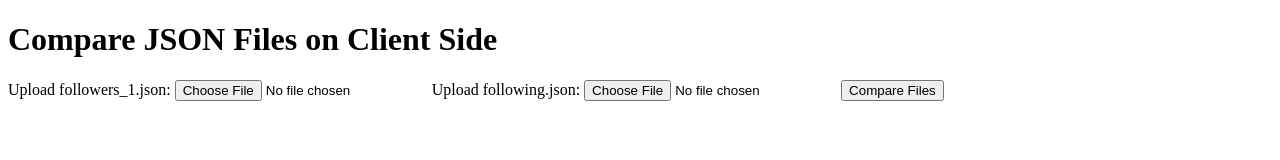
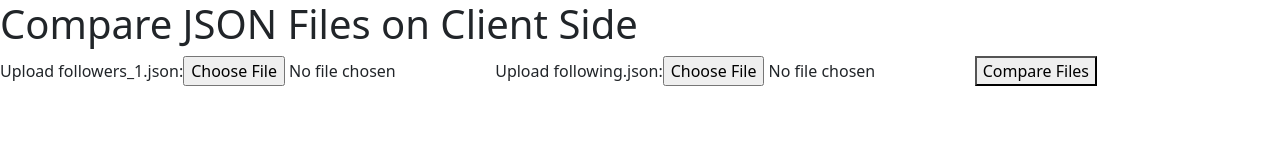
Before and after one commit to rulkimi/insta-nonfollowers, a website: page index.html in a window 1280 px wide. Drawn offline with nearby package versions, Linux system fonts and the light colour scheme.

Commit message:
update to use vue

```diff
--- a/index.html
+++ b/index.html
@@ -4,19 +4,101 @@
   <meta charset="UTF-8">
   <meta name="viewport" content="width=device-width, initial-scale=1.0">
   <title>Compare JSON Files on Client Side</title>
-  <script src="main.js" defer></script>
+  <link href="https://cdn.jsdelivr.net/npm/bootstrap@5.3.2/dist/css/bootstrap.min.css" rel="stylesheet" integrity="sha384-T3c6CoIi6uLrA9TneNEoa7RxnatzjcDSCmG1MXxSR1GAsXEV/Dwwykc2MPK8M2HN" crossorigin="anonymous">
+
+  <script src="https://unpkg.com/vue@3/dist/vue.global.js"></script>
+  <script src="https://cdn.jsdelivr.net/npm/bootstrap@5.3.2/dist/js/bootstrap.bundle.min.js" integrity="sha384-C6RzsynM9kWDrMNeT87bh95OGNyZPhcTNXj1NW7RuBCsyN/o0jlpcV8Qyq46cDfL" crossorigin="anonymous" defer></script>
 </head>
 <body>
-  <h1>Compare JSON Files on Client Side</h1>
-  <form id="uploadForm" enctype="multipart/form-data">
-    <label for="file1Input">Upload followers_1.json:</label>
-    <input type="file" name="file1Input" id="file1Input" accept=".json" onchange="validateFile('file1Input', 'followers_1.json')">
+  <div id="app">
+    <h1>Compare JSON Files on Client Side</h1>
+    <form id="uploadForm" enctype="multipart/form-data">
+      <label for="file1Input">Upload followers_1.json:</label>
+      <input type="file" name="file1Input" id="file1Input" accept=".json" @change="validateFile('file1Input', 'followers_1.json')">
+      <label for="file2Input">Upload following.json:</label>
+      <input type="file" name="file2Input" id="file2Input" accept=".json" @change="validateFile('file2Input', 'following.json')">
+      <button type="button" @click="compareFiles">Compare Files</button>
+    </form>
+    <div class="js-display"></div>
+  </div>
+  <script type="module">
+    const displayEl = document.querySelector('.js-display');
+    const { createApp, ref } = Vue;
 
-    <label for="file2Input">Upload following.json:</label>
-    <input type="file" name="file2Input" id="file2Input" accept=".json" onchange="validateFile('file2Input', 'following.json')">
+    createApp({
+      methods: {
+        validateFile(inputId, expectedFileName) {
+          const inputElement = document.getElementById(inputId);
+          const file = inputElement.files[0];
 
-    <button type="button" onclick="compareFiles()">Compare Files</button>
-  </form>
-  <div class="js-display"></div>
+          if (file) {
+            const fileName = file.name.toLowerCase();
+            const expectedFileNameLowerCase = expectedFileName.toLowerCase();
+
+            if (!fileName.endsWith('.json') || fileName !== expectedFileNameLowerCase) {
+              alert(`Please upload a valid ${expectedFileName} file.`);
+              inputElement.value = '';  // Clear the input field
+            }
+          }
+        },
+        compareFiles() {
+          const file1Input = document.getElementById('file1Input');
+          const file2Input = document.getElementById('file2Input');
+
+          const file1 = file1Input.files[0];
+          const file2 = file2Input.files[0];
+
+          if (file1 && file2) {
+            // Use FileReader to read the content of the files
+            const reader1 = new FileReader();
+            const reader2 = new FileReader();
+
+            reader1.onload = (e1) => {
+              reader2.onload = (e2) => {
+                const file1Content = e1.target.result;
+                const file2Content = e2.target.result;
+
+                // Perform the comparison using the provided function
+                const notInFollowers = this.compareFollowersAndFollowing(file1Content, file2Content);
+
+                const olElement = document.createElement('ol');
+                notInFollowers.forEach(unfollower => {
+                  const liElement = document.createElement('li');
+                  liElement.innerHTML = `<a href="${unfollower.href}" target="_blank">${unfollower.value}</a>`;
+                  olElement.appendChild(liElement);
+                });
+
+                displayEl.appendChild(olElement);
+
+                // Output the result
+                console.log('Entries present in following but not in followers:', notInFollowers);
+                alert('Comparison completed successfully! Results will be printed on the screen soon.');
+              };
+
+              reader2.readAsText(file2);
+            };
+
+            reader1.readAsText(file1);
+          } else {
+            alert('Please select both files.');
+          }
+        },
+        compareFollowersAndFollowing(file1Content, file2Content) {
+          const followersData = JSON.parse(file1Content);
+          const followingData = JSON.parse(file2Content);
+
+          // Extract usernames and href from followers and following
+          const followersInfo = followersData.map(entry => ({ value: entry.string_list_data[0]?.value, href: entry.string_list_data[0]?.href }));
+          const followingInfo = followingData.relationships_following.map(entry => ({ value: entry.string_list_data[0]?.value, href: entry.string_list_data[0]?.href }));
+
+          // Find entries in following but not in followers
+          return followingInfo.filter(followingEntry =>
+            !followersInfo.some(followerEntry => followerEntry.value === followingEntry.value)
+          );
+        }
+      }
+    }).mount('#app');
+
+  </script>
 </body>
 </html>
--- a/main.js
+++ /dev/null
@@ -1,73 +0,0 @@
-const displayEl = document.querySelector('.js-display');
-
-function validateFile(inputId, expectedFileName) {
-  const inputElement = document.getElementById(inputId);
-  const file = inputElement.files[0];
-
-  if (file) {
-    const fileName = file.name.toLowerCase();
-    const expectedFileNameLowerCase = expectedFileName.toLowerCase();
-
-    if (!fileName.endsWith('.json') || fileName !== expectedFileNameLowerCase) {
-      alert(`Please upload a valid ${expectedFileName} file.`);
-      inputElement.value = '';  // Clear the input field
-    }
-  }
-}
-
-function compareFiles() {
-  const file1Input = document.getElementById('file1Input');
-  const file2Input = document.getElementById('file2Input');
-
-  const file1 = file1Input.files[0];
-  const file2 = file2Input.files[0];
-
-  if (file1 && file2) {
-    // Use FileReader to read the content of the files
-    const reader1 = new FileReader();
-    const reader2 = new FileReader();
-
-    reader1.onload = function (e1) {
-      reader2.onload = function (e2) {
-        const file1Content = e1.target.result;
-        const file2Content = e2.target.result;
-
-        // Perform the comparison using the provided function
-        const notInFollowers = compareFollowersAndFollowing(file1Content, file2Content);
-
-        const olElement = document.createElement('ol');
-        notInFollowers.forEach(unfollower => {
-          const liElement = document.createElement('li');
-          liElement.innerHTML = `<a href="${unfollower.href}" target="_blank">${unfollower.value}</a>`;
-          olElement.appendChild(liElement);
-        });
-
-        displayEl.appendChild(olElement);
-
-        // Output the result
-        console.log('Entries present in following but not in followers:', notInFollowers);
-        alert('Comparison completed successfully! Results will be printed on the screen soon.');
-      };
-
-      reader2.readAsText(file2);
-    };
-
-    reader1.readAsText(file1);
-  } else {
-    alert('Please select both files.');
-  }
-}
-
-function compareFollowersAndFollowing(file1Content, file2Content) {
-  const followersData = JSON.parse(file1Content);
-  const followingData = JSON.parse(file2Content);
-
-  // Extract usernames and href from followers and following
-  const followersInfo = followersData.map(entry => ({ value: entry.string_list_data[0]?.value, href: entry.string_list_data[0]?.href }));
-  const followingInfo = followingData.relationships_following.map(entry => ({ value: entry.string_list_data[0]?.value, href: entry.string_list_data[0]?.href }));
-
-  // Find entries in following but not in followers
-  return followingInfo.filter(followingEntry =>
-    !followersInfo.some(followerEntry => followerEntry.value === followingEntry.value)
-  );
-}
```
